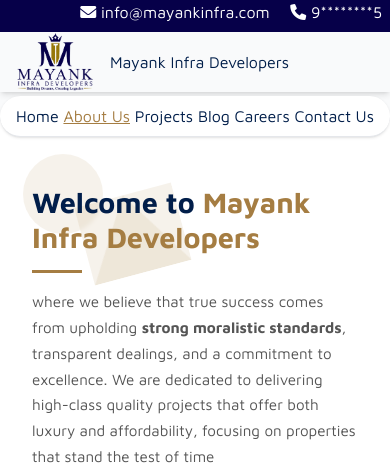
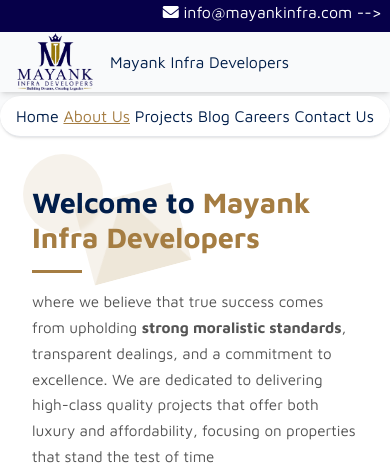
Before and after one commit to aravindnaidu09/Mayank-Website, a website: page about-us.html in a window 390 px wide. Shown: the top 465 px of the page. Drawn offline with nearby package versions, Linux system fonts and the light colour scheme.

Commit message:
Phone number removed

```diff
--- a/about-us.html
+++ b/about-us.html
@@ -950,9 +950,9 @@
             <a href="mailto:info@mayankinfra.com">
                 <i class="fas fa-envelope"></i> info@mayankinfra.com
             </a>
-            <a href="tel:9********5" class="ml-4">
+            <!-- <!-- <a href="tel:9********5" class="ml-4">
                 <i class="fas fa-phone"></i> 9********5
-            </a>
+            </a> --> -->
         </span>
         </div>
         <div class="container mx-auto px-4 flex justify-between items-center">
```
Also changed, not shown: Blog.html (+2 -2 lines), Careers.html (+2 -2 lines), contact-us.html (+2 -2 lines), index.html (+2 -2 lines), projects.html (+2 -2 lines).
